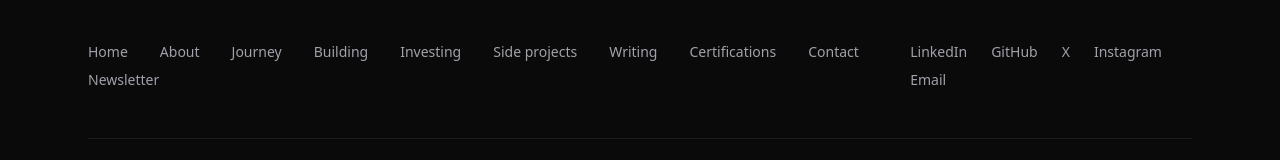
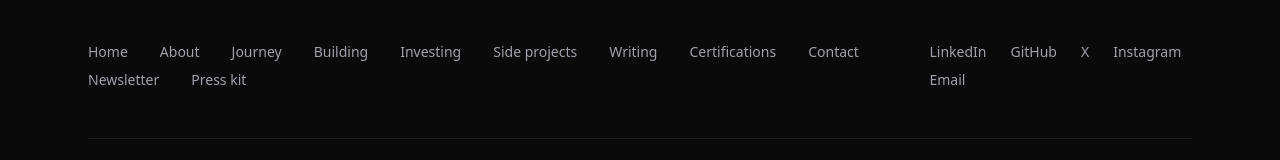
Before and after one commit to Aary992/aarit-portfolio, a Next.js app: page / in a window 1280 px wide. Shown: the part 5221-5381 px from the top of the page. Built offline with nearby package versions, Linux system fonts and the light colour scheme; a web font is replaced by a local one.

Commit message:
auto-save 2026-07-20 00:20:09

```diff
--- a/src/components/site/footer.tsx
+++ b/src/components/site/footer.tsx
@@ -41,6 +41,9 @@ export default function Footer() {
             >
               Newsletter
             </a>
+            <Link href="/press" className="text-sm text-muted transition-colors hover:text-ink">
+              Press kit
+            </Link>
           </div>
           <div className="flex flex-wrap gap-x-6 gap-y-2">
             {socials.map((s) => (
```
